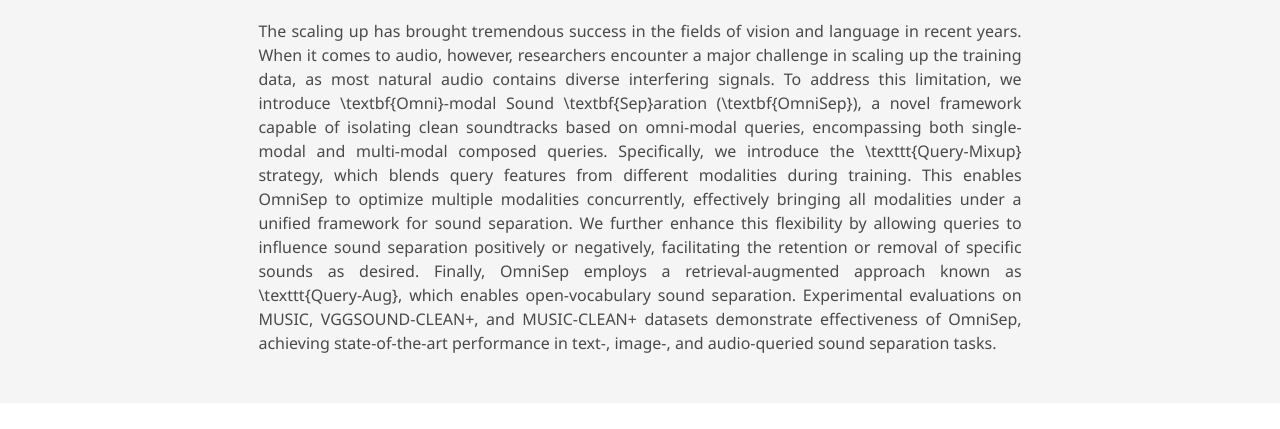
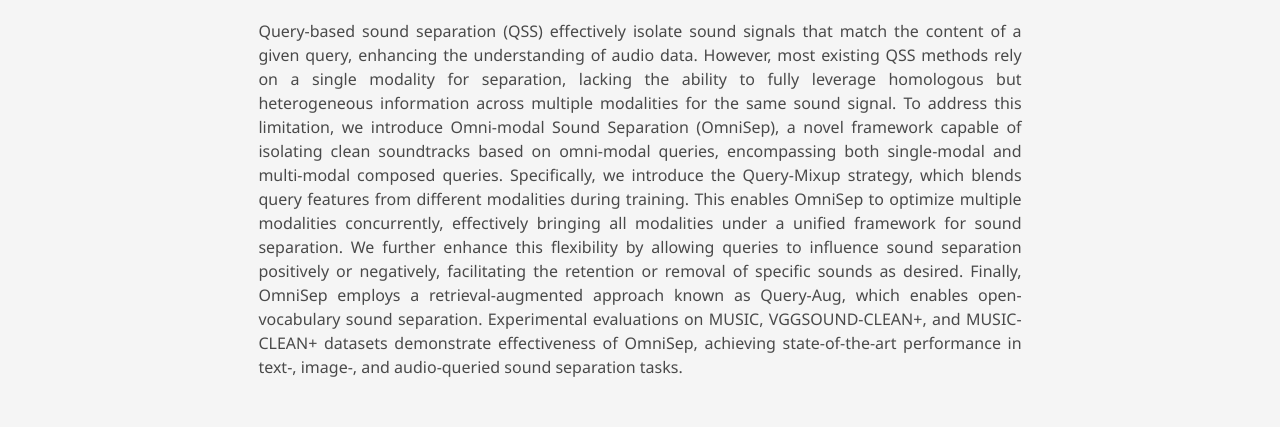
Before and after one commit to OmniSEP/OmniSEP.github.io, a plain HTML site: page index.html in a window 1280 px wide. Shown: the part 348-777 px from the top of the page. Drawn offline with nearby package versions, Linux system fonts and the light colour scheme; some icons are missing; a web font is replaced by a local one.

Commit message:
Update index.html

```diff
--- a/index.html
+++ b/index.html
@@ -131,8 +131,7 @@
             <h2 class="title is-3">Abstract</h2>
             <div class="content has-text-justified">
                 <p>
-The scaling up has brought tremendous success in the fields of vision and language in recent years. When it comes to audio, however, researchers encounter a major challenge in scaling up the training data, as most natural audio contains diverse interfering signals. To address this limitation, we introduce \textbf{Omni}-modal Sound \textbf{Sep}aration (\textbf{OmniSep}), a novel framework capable of isolating clean soundtracks based on omni-modal queries, encompassing both single-modal and multi-modal composed queries. Specifically, we introduce the \texttt{Query-Mixup} strategy, which blends query features from different modalities during training. This enables OmniSep to optimize multiple modalities concurrently, effectively bringing all modalities under a unified framework for sound separation. We further enhance this flexibility by allowing queries to influence sound separation positively or negatively, facilitating the retention or removal of specific sounds as desired. Finally, OmniSep employs a retrieval-augmented approach known as \texttt{Query-Aug}, which enables open-vocabulary sound separation. Experimental evaluations on MUSIC, VGGSOUND-CLEAN+, and MUSIC-CLEAN+ datasets demonstrate effectiveness of OmniSep, achieving state-of-the-art performance in text-, image-, and audio-queried sound separation tasks.        </div>
-      </div>
+Query-based sound separation (QSS) effectively isolate sound signals that match the content of a given query, enhancing the understanding of audio data. However, most existing QSS methods rely on a single modality for separation, lacking the ability to fully leverage homologous but heterogeneous information across multiple modalities for the same sound signal. To address this limitation, we introduce Omni-modal Sound Separation (OmniSep), a novel framework capable of isolating clean soundtracks based on omni-modal queries, encompassing both single-modal and multi-modal composed queries. Specifically, we introduce the Query-Mixup strategy, which blends query features from different modalities during training. This enables OmniSep to optimize multiple modalities concurrently, effectively bringing all modalities under a unified framework for sound separation. We further enhance this flexibility by allowing queries to influence sound separation positively or negatively, facilitating the retention or removal of specific sounds as desired. Finally, OmniSep employs a retrieval-augmented approach known as Query-Aug, which enables open-vocabulary sound separation. Experimental evaluations on MUSIC, VGGSOUND-CLEAN+, and MUSIC-CLEAN+ datasets demonstrate effectiveness of OmniSep, achieving state-of-the-art performance in text-, image-, and audio-queried sound separation tasks.      </div>
       <!--/ Abstract. -->
     </div>
   </section>
```
